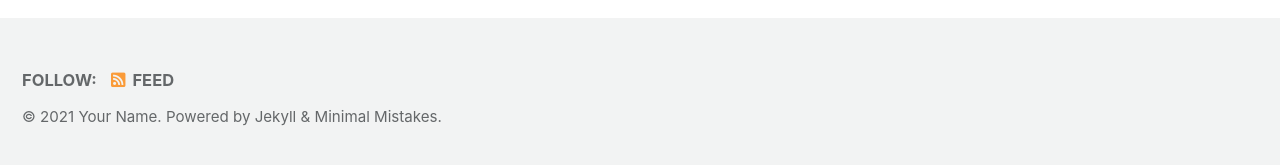
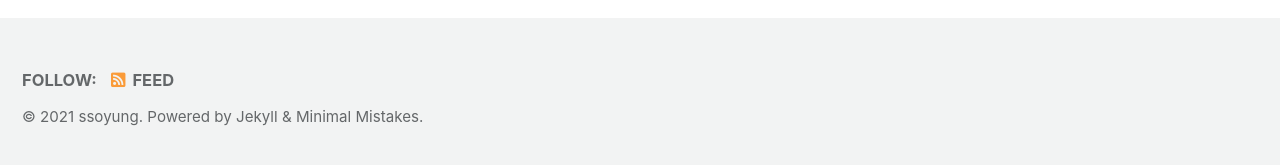
Before and after one commit to sysung93/sysung93.github.io, a Jekyll site: the page built from index.html, in a window 1280 px wide. Shown: the part 727-892 px from the top of the page. Built offline with Jekyll 4.4.1, drawn with Linux system fonts in a browser that asks for light colours; cached includes are drawn as plain includes; the list of posts is cut into pages by our own code.

Commit message:
create blog

```diff
--- a/_config.yml
+++ b/_config.yml
@@ -19,9 +19,9 @@ locale                   : "en-US"
 title                    : "Site Title"
 title_separator          : "-"
 subtitle                 : # site tagline that appears below site title in masthead
-name                     : "Your Name"
+name                     : "ssoyung"
 description              : "An amazing website."
-url                      : # the base hostname & protocol for your site e.g. "https://mmistakes.github.io"
+url                      : "https://sysung93.github.io"
 baseurl                  : # the subpath of your site, e.g. "/blog"
 repository               : # GitHub username/repo-name e.g. "mmistakes/minimal-mistakes"
 teaser                   : # path of fallback teaser image, e.g. "/assets/images/500x300.png"
```
